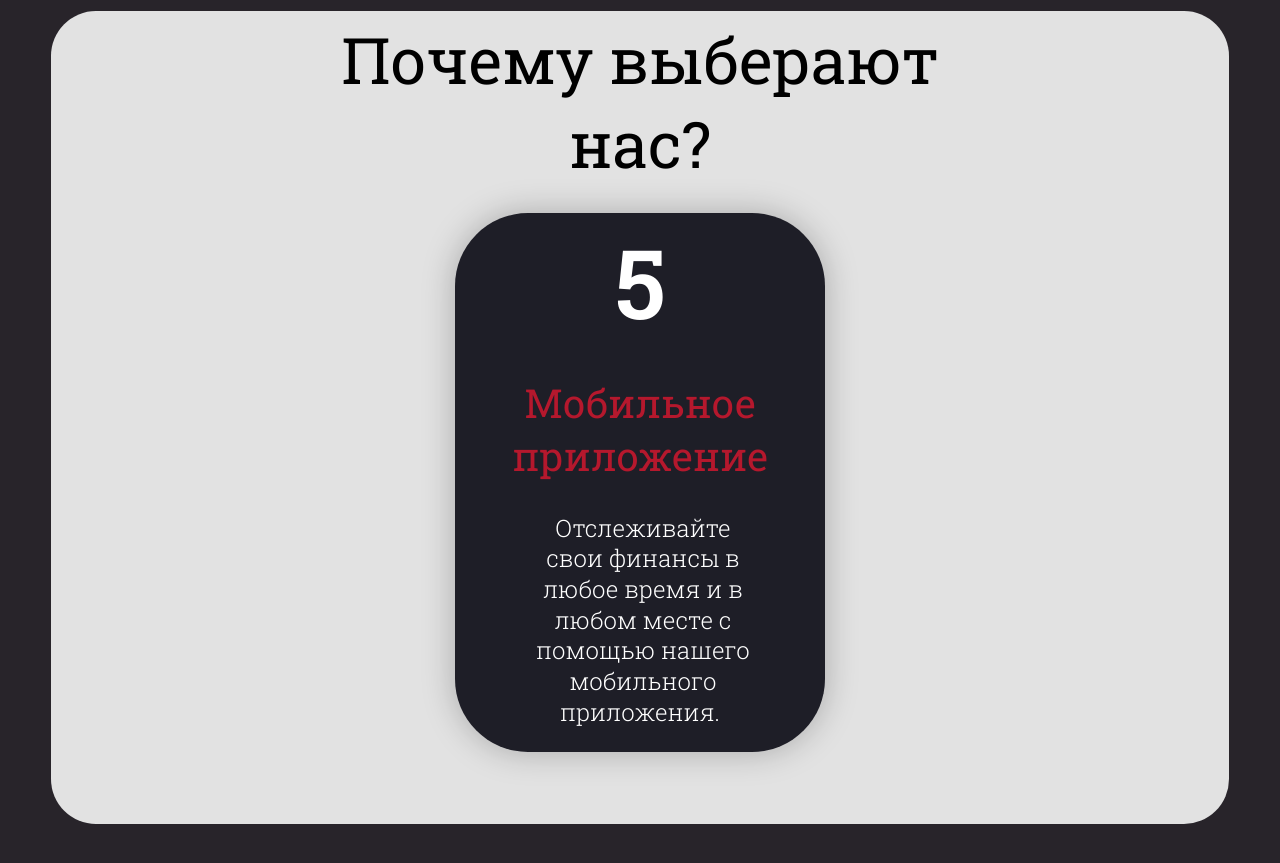
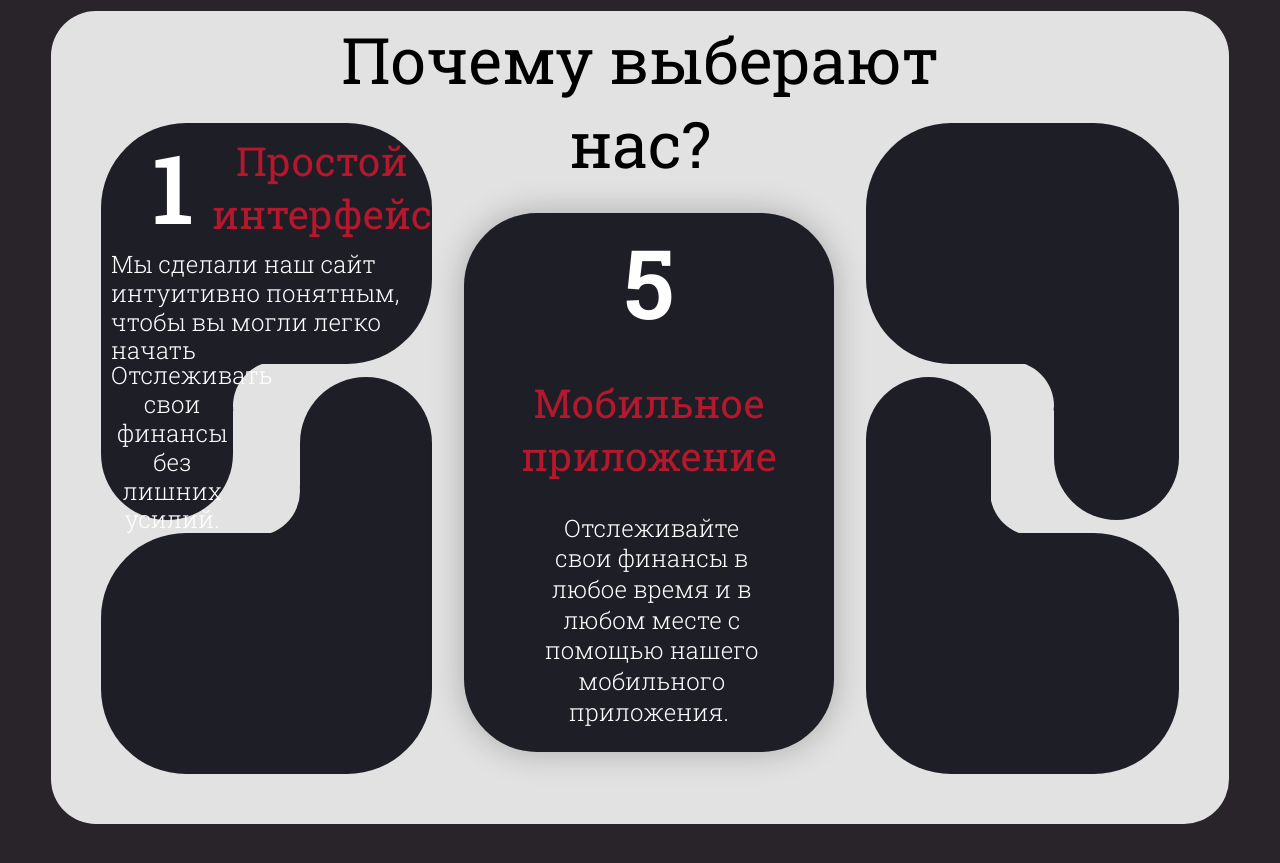
Before and after one commit to Akane07/expense-tracker, a Vue app: page / in a window 1280 px wide. Shown: the part 1700-2563 px from the top of the page. Built offline with nearby package versions, Linux system fonts and the light colour scheme.

Commit message:
сверстал самый противный блок. почему то так быстро

```diff
--- a/src/components/homePage/SecondBlock.vue
+++ b/src/components/homePage/SecondBlock.vue
@@ -3,7 +3,23 @@
     <div class="content">
         <div class="text">Почему выберают<br> нас?</div>
         <div class="left">
-
+            <div class="interface">
+                <div class="interface-content">
+                    <div class="interface-text">
+                        <span class="one">1</span>
+                        <span class="one-title">Простой интерфейс</span>
+                    </div>
+                    <div class="interface-context">
+                        <span>Мы сделали наш сайт интуитивно понятным, чтобы вы могли легко начать</span>
+                    </div>
+                </div>
+                <div class="interface-bottom">
+                    <div class="inteface-bottom-text"><span>Отслеживать свои финансы без лишних усилий.</span></div>
+                </div>
+            </div>
+            <div class="analysis">
+                <div class="analysis-top"></div>
+            </div>
         </div>
         <div class="center">
             <span class="five">5</span>
@@ -19,7 +35,12 @@
             </span>
         </div>
         <div class="right">
-
+            <div class="target">
+                <div class="target-bottom"></div>
+            </div>
+            <div class="safety">
+                <div class="safety-top"></div>
+            </div>
         </div>
     </div>
 </div>
@@ -44,6 +65,7 @@
     padding-bottom: 50px;
     display: flex;
     justify-content: space-between;
+    gap: 32px;
 }
 .text{
     color: #000000;
@@ -54,6 +76,50 @@
     left: 15%;
     right: 15%;
     white-space: pre-line;
+}
+.interface-content{
+    display: flex;
+    height: 100%;
+    flex-direction: column;
+    justify-content: space-around;
+    z-index: 1;
+}
+.interface-text{
+    display: flex;
+    align-items: center;
+    gap: 18px;
+    padding-left: 51px;
+}
+.interface-context{
+    z-index: 1;
+    font-weight: 300;
+    font-size: 24px;
+    line-height: 28.8px;
+    letter-spacing: 0%;
+    color: #FFFFFF;
+    padding-left: 10px;
+}
+.inteface-bottom-text{
+    z-index: 1;
+    position: relative;
+    font-weight: 300;
+    font-size: 24px;
+    line-height: 28.8px;
+    letter-spacing: 0%;
+    color: #FFFFFF;
+    padding-left: 10px;
+    text-align: center;
+}
+.one{
+    color: #ffffff;
+    font-size: 96px;
+    font-weight: 600;
+    height: auto;
+}
+.one-title{
+    color: #b5182d;
+    font-size: 40px;
+    text-align: center;
 }
 .five {
     color: #ffffff;
@@ -94,6 +160,141 @@
     color: #FFFFFF;
     white-space: pre;
 }
+.left {
+    display: flex;
+    align-items: center;
+    justify-content: space-between;
+    flex-direction: column;
+    width: 45%;
+    height: auto;
+}
+.interface {
+    width: 100%;
+    background: #1E1E27;
+    height: 37%;
+    border-top-left-radius: 85px;
+    border-top-right-radius: 85px;
+    border-bottom-right-radius: 85px;
+    position: relative;
+}
+.interface-bottom{
+    position: absolute;
+    background: #1E1E27;
+    width: 40%;
+    height: 66%;
+    bottom: -65%;
+    border-bottom-left-radius: 85px;
+    border-bottom-right-radius: 85px;
+}
+.interface-bottom::before{
+    content: "";
+    position: absolute;
+    width: 90px;
+    height: 90px;
+    background: transparent;
+    border-radius: 50%;
+    top: 0px;
+    right: -90px;
+    box-shadow: -40px -40px 0 #1E1E27;
+    z-index: 0;
+}
+.analysis {
+    width: 100%;
+    background: #1E1E27;
+    height: 37%;
+    border-bottom-left-radius: 85px;
+    border-bottom-right-radius: 85px;
+    border-top-left-radius: 85px;
+    position: relative;
+}
+.analysis-top{
+    position: absolute;
+    background: #1E1E27;
+    width: 40%;
+    height: 66%;
+    top: -65%;
+    right: 0px;
+    border-top-left-radius: 85px;
+    border-top-right-radius: 85px;
+}
+.analysis-top::after{
+    content: "";
+    position: absolute;
+    width: 90px;
+    height: 90px;
+    background: transparent;
+    border-radius: 50%;
+    bottom: 0px;
+    left: -90px;
+    box-shadow: 40px 40px 0 #1E1E27;}
+.right {
+    display: flex;
+    align-items: center;
+    justify-content: space-between;
+    flex-direction: column;
+    width: 45%;
+    height: auto;
+}
+.target {
+    width: 100%;
+    background: #1E1E27;
+    height: 37%;
+    border-top-left-radius: 85px;
+    border-top-right-radius: 85px;
+    border-bottom-left-radius: 85px;
+    position: relative;
+}
+.target-bottom{
+    position: absolute;
+    background: #1E1E27;
+    width: 40%;
+    height: 66%;
+    bottom: -65%;
+    right: 0px;
+    border-bottom-left-radius: 85px;
+    border-bottom-right-radius: 85px;
+}
+.target-bottom::before{
+    content: "";
+    position: absolute;
+    width: 90px;
+    height: 90px;
+    background: transparent;
+    border-radius: 50%;
+    top: 0px;
+    left: -90px;
+    box-shadow: 40px -40px 0 #1E1E27;
+}
+.safety {
+    width: 100%;
+    background: #1E1E27;
+    height: 37%;
+    border-bottom-left-radius: 85px;
+    border-bottom-right-radius: 85px;
+    border-top-right-radius: 85px;
+    position: relative;
+}
+.safety-top{
+    position: absolute;
+    background: #1E1E27;
+    width: 40%;
+    height: 66%;
+    top: -65%;
+    left: 0px;
+    border-top-left-radius: 85px;
+    border-top-right-radius: 85px;
+}
+.safety-top::after{
+    content: "";
+    position: absolute;
+    width: 90px;
+    height: 90px;
+    background: transparent;
+    border-radius: 50%;
+    bottom: 0px;
+    right: -89px;
+    box-shadow: -40px 40px 0 #1E1E27;}
+
 </style>
 
 <script setup>
```
Also changed, not shown: src/assets/Rectangle 83.png (added), src/assets/div-right.svg (added).
